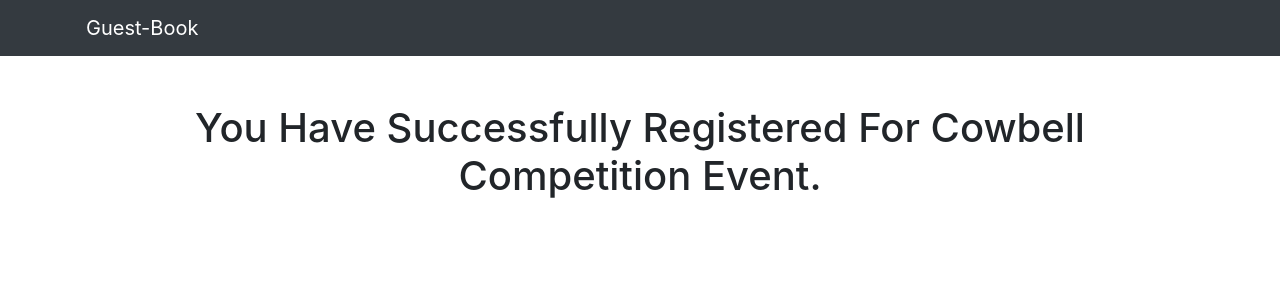
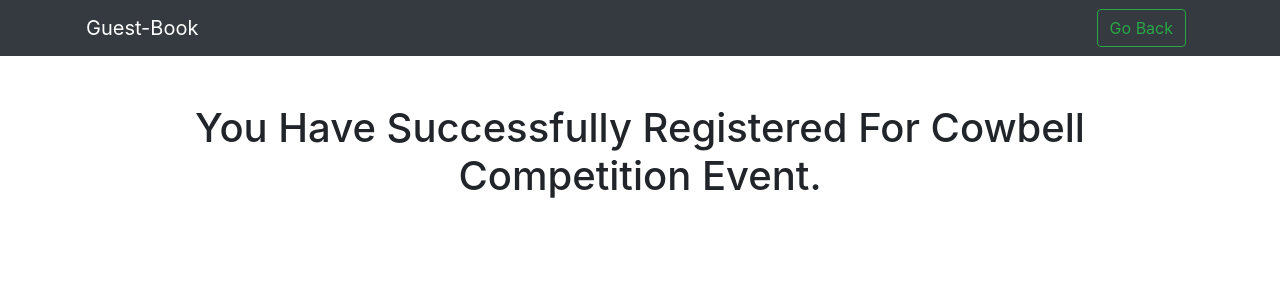
Before and after one commit to tobi-bams/guestbook, a PHP site: page /event.php?event_id=1 in a window 1280 px wide. Shown: the top 300 px of the page. Run offline with PHP 8.4, Linux system fonts and the light colour scheme; a user stored in the database is signed in; data comes from the database, SQL or seed files in the repository.

Commit message:
fixing registered event bug

```diff
--- a/event.php
+++ b/event.php
@@ -1,7 +1,6 @@
 <?php
 include 'core/init.php';
 $id = $_GET['event_id'];
-
 
 	session_start();
 	$s_id = $_SESSION['id'];
@@ -9,7 +8,9 @@ $id = $_GET['event_id'];
 
 		$insert4 = $db->query("INSERT INTO `event_register_one` (`event_id`, `user_id`) VALUES ('$id', '$s_id')");
 
-
+			if(isset($_POST['go_back'])){
+				echo "<script>window.open('guest.php', '_self')</script>";
+			}
 
 
 		?>
@@ -32,7 +33,7 @@ $id = $_GET['event_id'];
 							<div class="navbar-nav ">
 
 							 <form class="form-inline" method="post">
-
+	   							  <button class="btn btn-outline-success my-2 my-sm-0 mr-sm-2" type="submit" name="go_back">Go Back</button>
 	  						</form>
 	   					</div>
 						</div>
--- a/register_for_event.php
+++ b/register_for_event.php
@@ -59,7 +59,7 @@
 									<td><?php echo $event_name1;?></td>
 									<td><?php echo $event_date1;?></td>
 									<td><?php echo $event_creator_name1. " ".$event_creator_name2;?></td>
-									<td><button type="submit" class="btn btn-success" name="attend"><a href="event.php?even_id=<?= $event_id1 ;?>" style="color: #fff;">Attend</a></button></td>
+									<td><button type="submit" class="btn btn-success" name="attend"><a href="event.php?event_id=<?= $event_id1 ;?>" style="color: #fff;">Attend</a></button></td>
 								</tbody>
 							<?php endwhile?>
 						</table>
```
